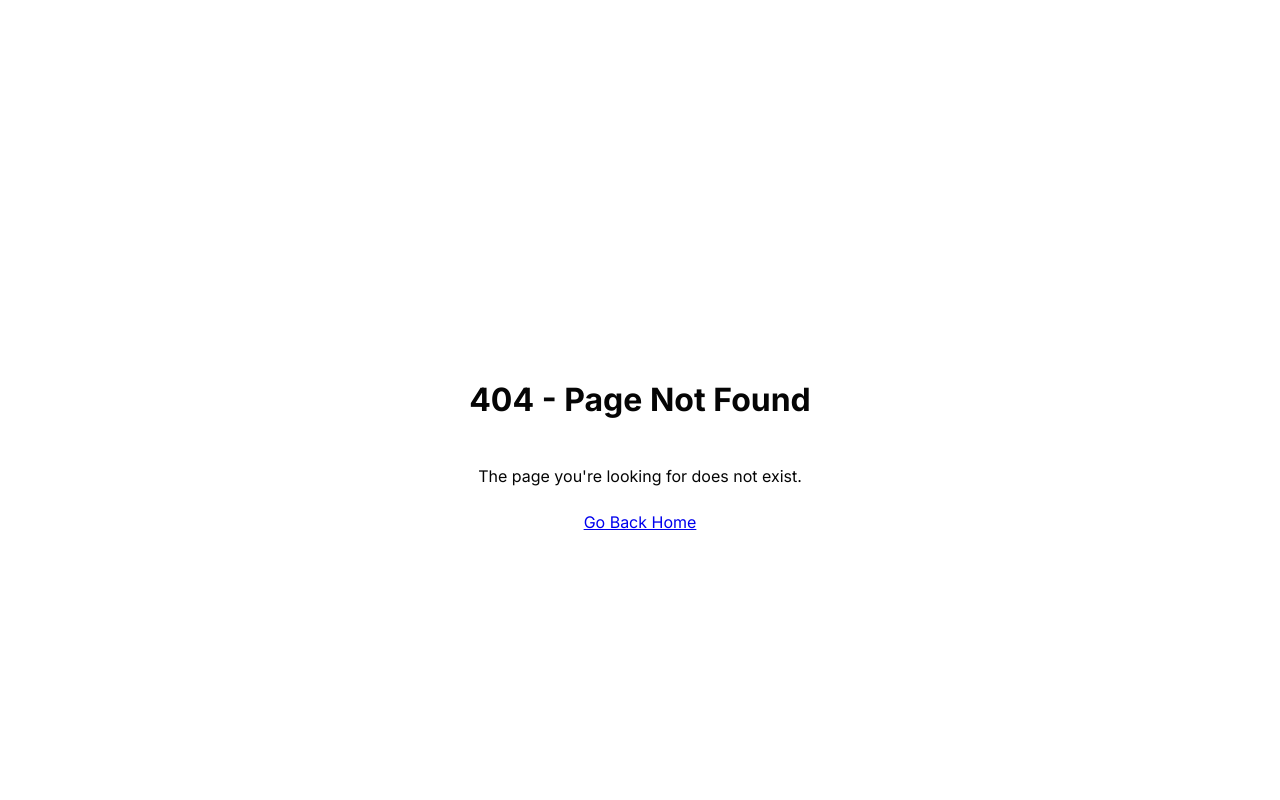
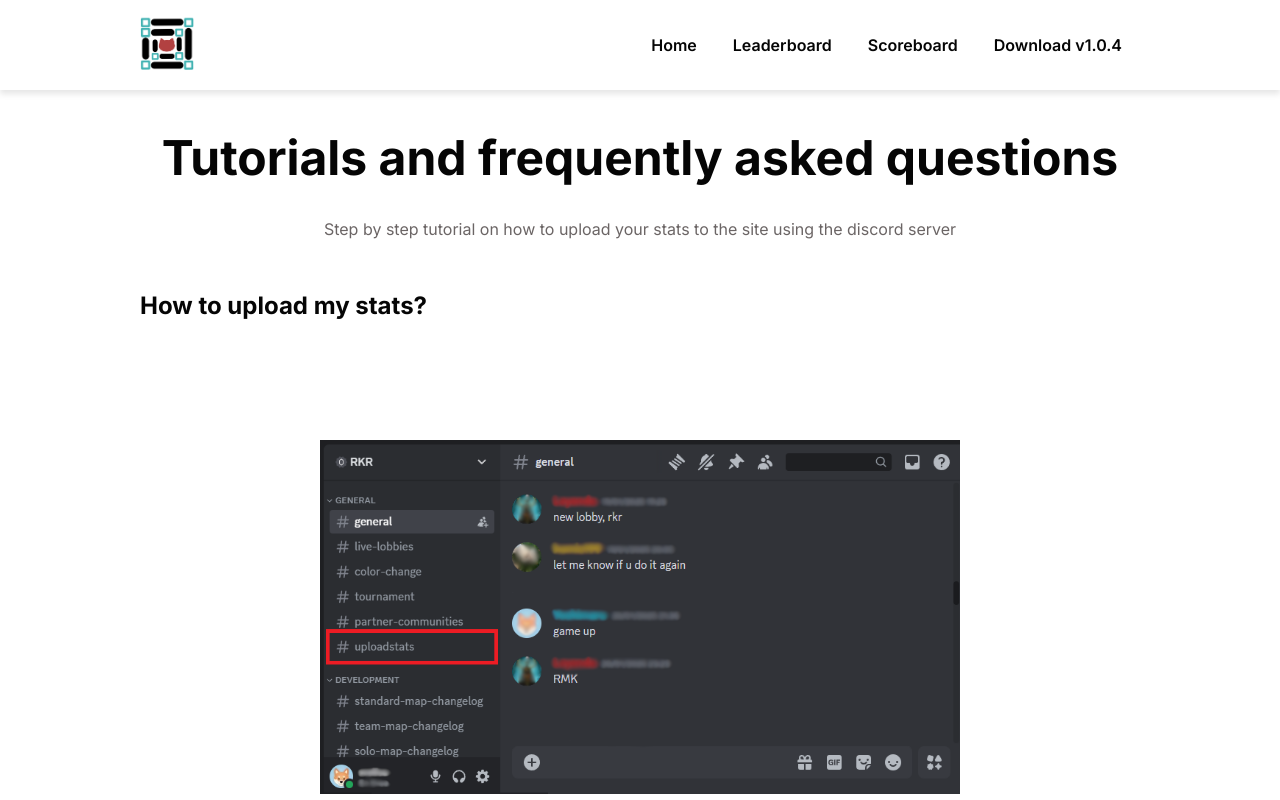
Before and after one commit to melisa-abuin/rkr-w3, a Next.js app: page /guide in a window 1280 px wide. Before the commit this address had no page. Shown: the top 800 px of the page. Built offline with nearby package versions, Linux system fonts and the light colour scheme.

Commit message:
feature #137: create guide page

```diff
--- /dev/null
+++ b/app/guide/layout.tsx
@@ -0,0 +1,15 @@
+import type { Metadata } from 'next'
+
+export const metadata: Metadata = {
+  title: 'Run Kitty Run - How to upload my stats',
+  description:
+    'Learn how to upload your stats through the Discord server and view them on the website',
+}
+
+export default function RootLayout({
+  children,
+}: Readonly<{
+  children: React.ReactNode
+}>) {
+  return children
+}
--- /dev/null
+++ b/app/guide/page.tsx
@@ -0,0 +1,30 @@
+import Footer from '@/components/footer'
+import Step from '@/components/guide/components/Step'
+import Navbar from '@/components/navbar'
+import { PageContainer } from '@/components/pageContainer'
+import PageHeader from '@/components/pageHeader'
+import { discordGuideSteps } from '@/constants'
+import { ThemeProvider } from '@/hooks/useTheme'
+
+export default async function GuidePage() {
+  return (
+    <ThemeProvider>
+      <Navbar />
+      <main>
+        <PageHeader
+          description="Step by step tutorial on how to upload your stats to the site using the discord server"
+          title="Tutorials and frequently asked questions"
+        />
+        <PageContainer
+          ariaLabelledby="columns-score-title"
+          title="How to upload my stats?"
+        >
+          {discordGuideSteps.map(({ imageSrc, text }, index) => (
+            <Step imageSrc={imageSrc} key={index} text={text} />
+          ))}
+        </PageContainer>
+      </main>
+      <Footer />
+    </ThemeProvider>
+  )
+}
```
